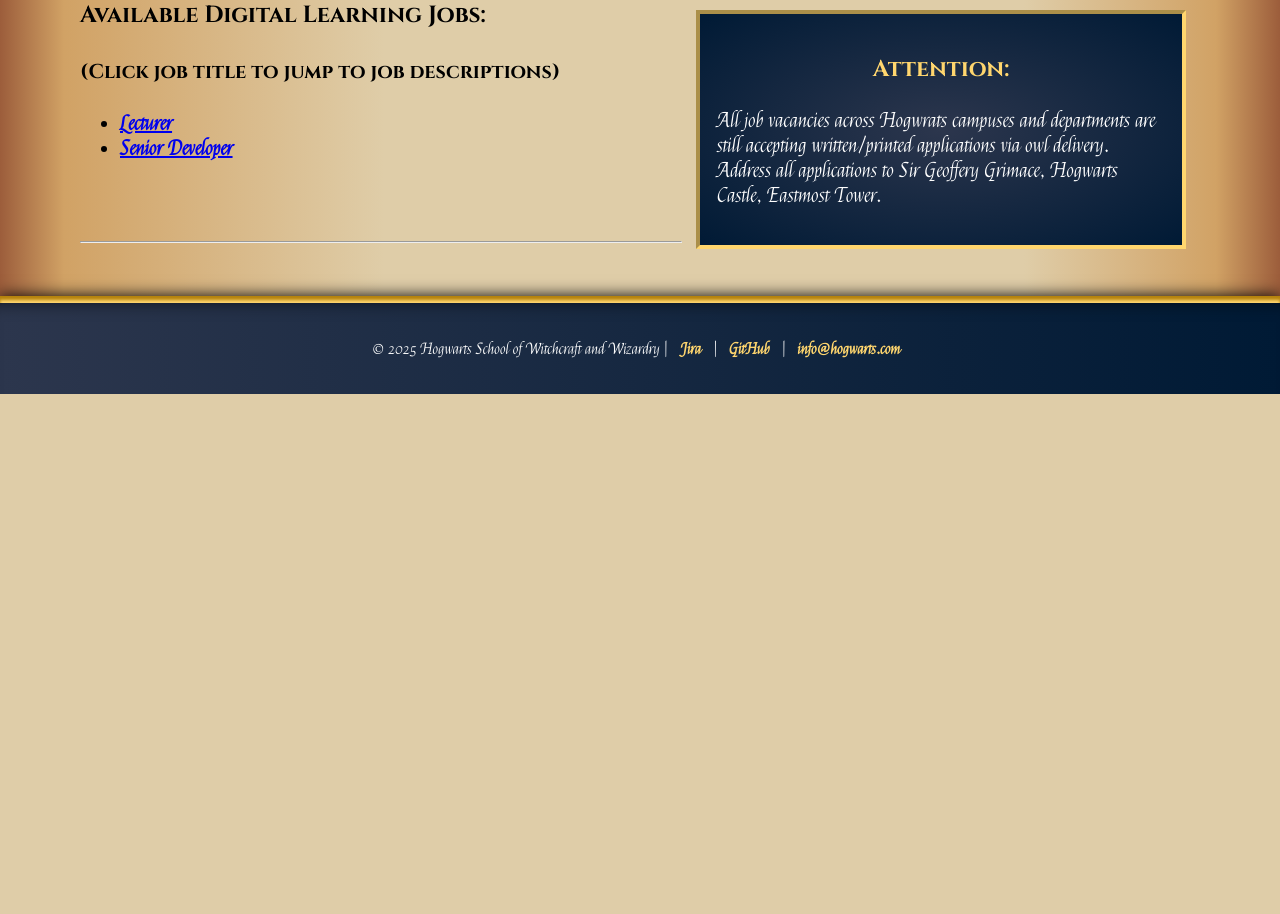
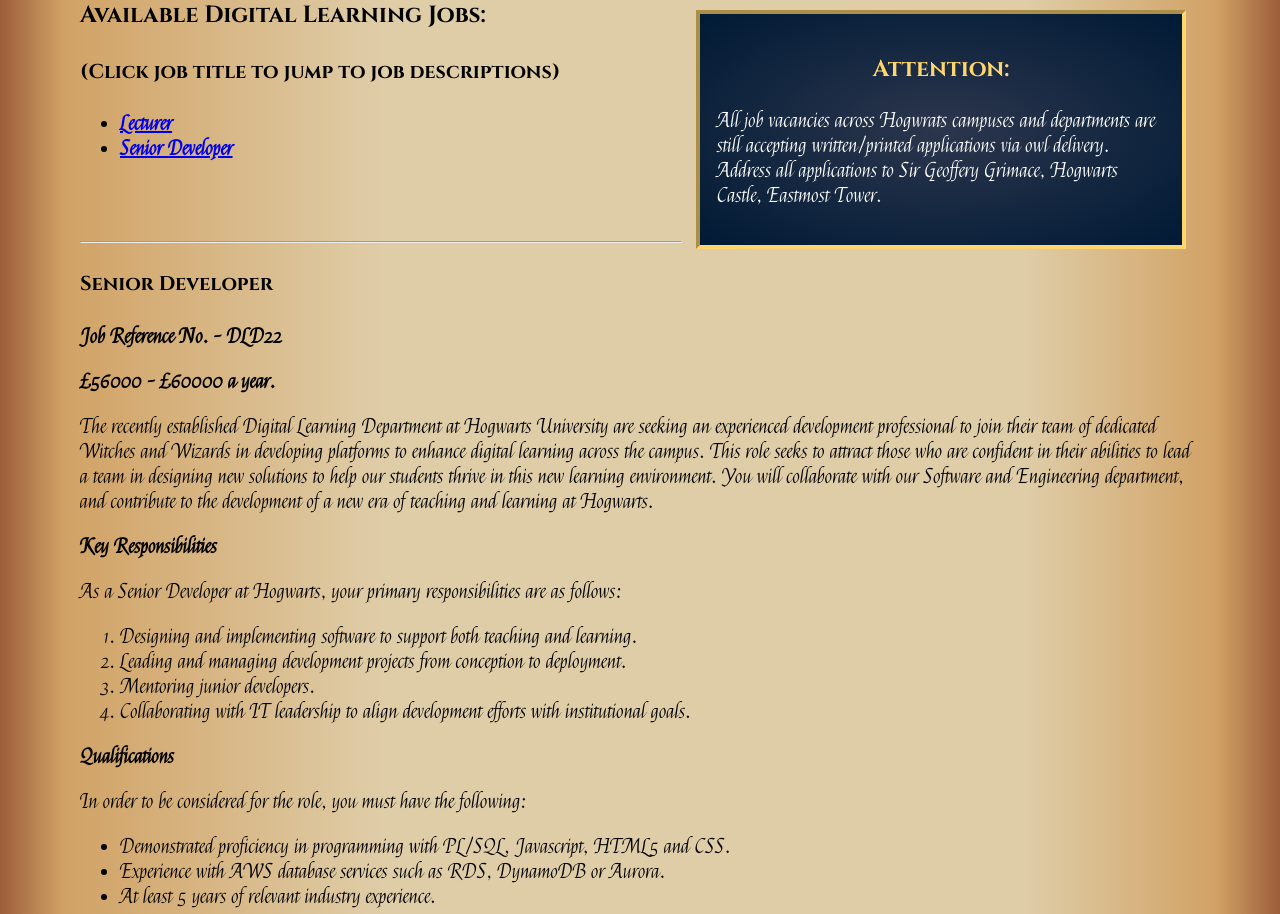
Before and after one commit to Swinburne105923830/COS10026-Web-Technology-Assessment_2, a PHP site: page /jobs.php in a window 1280 px wide. Shown: the part 481-1395 px from the top of the page. Before the commit the page ends 875 px from the top, so only its background shows below. Run offline with PHP 8.4, Linux system fonts and the light colour scheme; data comes from the database, SQL or seed files in the repository; data that the repository does not hold is empty.

Commit message:
jobs name

```diff
--- a/jobs.php
+++ b/jobs.php
@@ -63,7 +63,7 @@
             <?php include "settings.php";
             $dbconn = mysqli_connect($host, $user, $pwd, $sql_db);
             if ($dbconn) {
-                $query = "SELECT * FROM jobs_list";
+                $query = "SELECT * FROM jobs";
                 $result = mysqli_query($dbconn, $query);
                 if (!$result) {
                     echo "<p>There are no jobs to display.";
```
